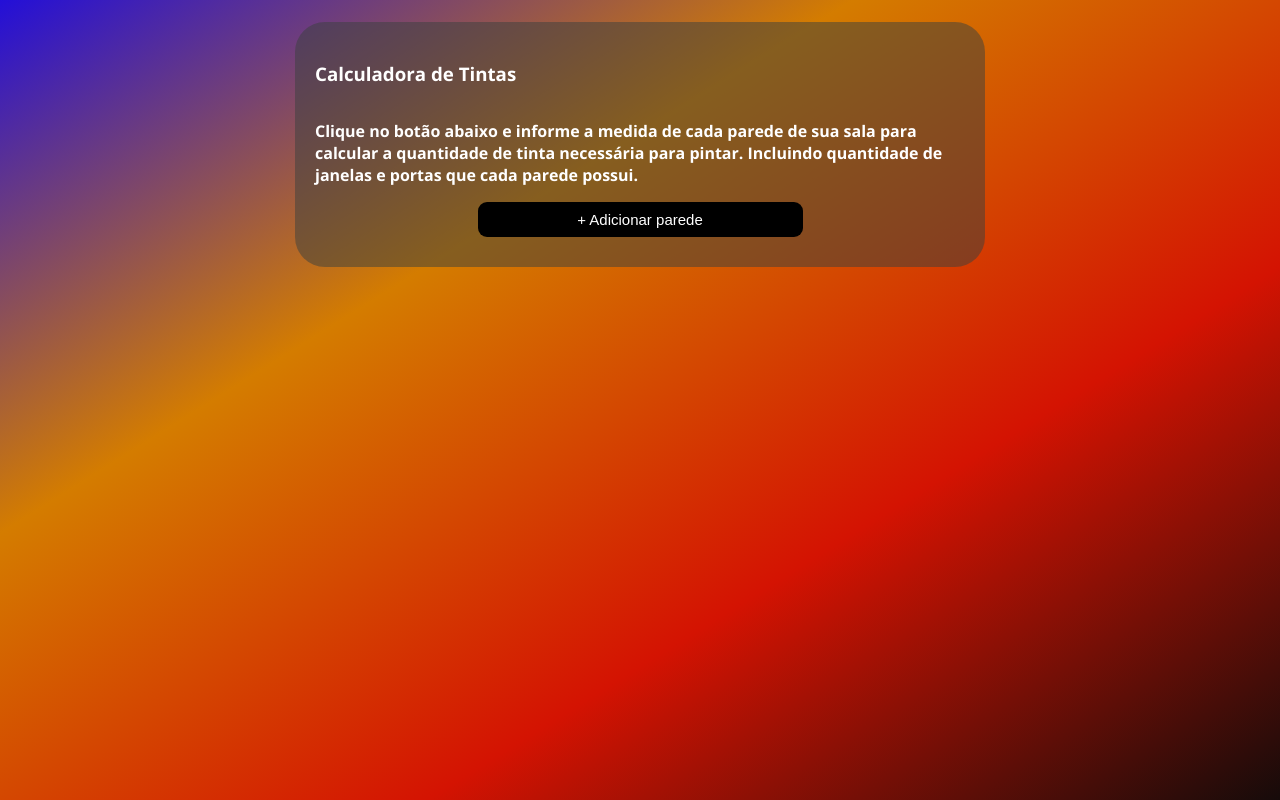
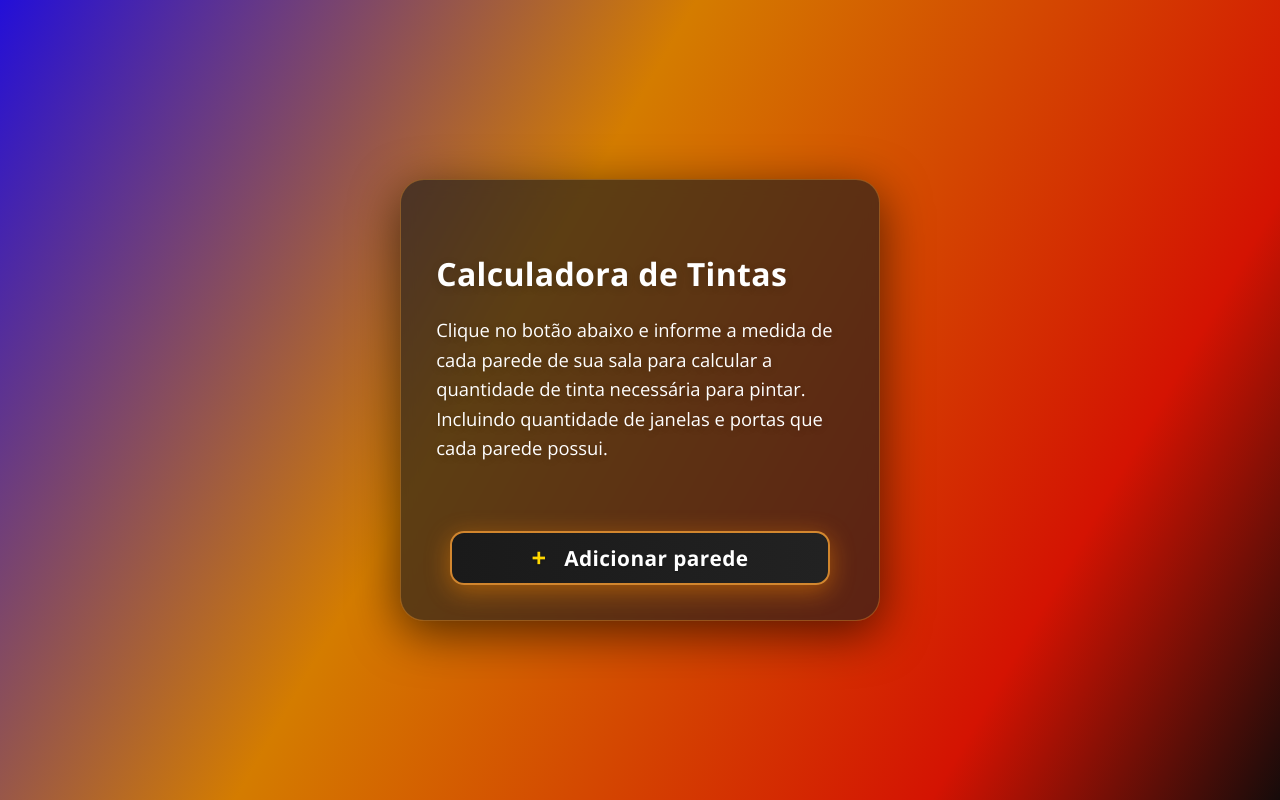
Before and after one commit to vafmendes/calculadora-de-tintas, a React (Vite) app: page / in a window 1280 px wide. Built offline with nearby package versions, Linux system fonts and the light colour scheme.

Commit message:
style: Alterado design do projeto

```diff
--- a/src/App.tsx
+++ b/src/App.tsx
@@ -1,10 +1,10 @@
-import React from 'react';
-import { InputCampos } from './presentation/pages/InputCampos';
-import './index.css';
+import React from "react";
+import { InputCampos } from "./presentation/pages/InputCampos";
+import "./index.css";
 
 function App(): React.ReactElement {
   return (
-    <div>
+    <div className="app-bg">
       <div className="container">
         <h3>Calculadora de Tintas</h3>
         <InputCampos />
--- a/src/presentation/pages/InputCampos.tsx
+++ b/src/presentation/pages/InputCampos.tsx
@@ -1,31 +1,23 @@
-import React from 'react';
-import { useSala } from '../../domains/sala';
-import { Parede } from '../../domains/parede';
-import { DisplayMedidas, DisplayResultado } from '../components';
-import '../../styles/style.css';
+import React from "react";
+import { useSala } from "../../domains/sala";
+import { Parede } from "../../domains/parede";
+import { DisplayMedidas, DisplayResultado } from "../components";
+import "../../styles/style.css";
 import {
   INSTRUCOES_LARGURA,
   INSTRUCOES_ALTURA,
   INSTRUCOES_PORTAS,
   INSTRUCOES_JANELAS,
-} from '../../shared/constants/salaConstants';
+} from "../../shared/constants/salaConstants";
 
 export function InputCampos(): React.ReactElement {
   const { paredes, completo, adicionarParede, reiniciarCalculo } = useSala();
 
   const solicitarMedidasParede = (indexParede: number): Parede | null => {
-    const larguraStr = prompt(
-      `${INSTRUCOES_LARGURA} ${indexParede}:`
-    );
-    const alturaStr = prompt(
-      `${INSTRUCOES_ALTURA} ${indexParede}:`
-    );
-    const portasStr = prompt(
-      `${INSTRUCOES_PORTAS} ${indexParede}:`
-    );
-    const janelasStr = prompt(
-      `${INSTRUCOES_JANELAS} ${indexParede}:`
-    );
+    const larguraStr = prompt(`${INSTRUCOES_LARGURA} ${indexParede}:`);
+    const alturaStr = prompt(`${INSTRUCOES_ALTURA} ${indexParede}:`);
+    const portasStr = prompt(`${INSTRUCOES_PORTAS} ${indexParede}:`);
+    const janelasStr = prompt(`${INSTRUCOES_JANELAS} ${indexParede}:`);
 
     if (!larguraStr || !alturaStr || !portasStr || !janelasStr) {
       return null;
@@ -58,23 +50,17 @@ export function InputCampos(): React.ReactElement {
   };
 
   return (
-    <div style={{ display: 'block' }}>
+    <div className="intro-content">
       <p>
         Clique no botão abaixo e informe a medida de cada parede de sua sala
         para calcular a quantidade de tinta necessária para pintar. Incluindo
         quantidade de janelas e portas que cada parede possui.
       </p>
-      {!completo && paredes.length > 0 && (
-        <h5>Para adicionar outra parede clique novamente</h5>
-      )}
       {!completo && (
-        <button onClick={handleAdicionarParede}>+ Adicionar parede</button>
+        <button onClick={handleAdicionarParede}>Adicionar parede</button>
       )}
       {completo && <DisplayMedidas paredes={paredes} />}
       {completo && <DisplayResultado paredes={paredes} />}
-      {completo && (
-        <h5>Caso deseje fazer um novo cálculo, clique em 'Reiniciar'</h5>
-      )}
       {completo && <button onClick={handleReiniciar}>Reiniciar</button>}
     </div>
   );
--- a/src/styles/style.css
+++ b/src/styles/style.css
@@ -1,51 +1,132 @@
-@import url('https://fonts.googleapis.com/css2?family=Open+Sans:wght@400;700&display=swap');
-:root{
+@import url("https://fonts.googleapis.com/css2?family=Open+Sans:wght@400;700&display=swap");
+:root {
+  --primary-gradient: linear-gradient(
+    120deg,
+    #230fd8 0%,
+    #d47c00 40%,
+    #d41302 80%,
+    #160b0a 100%
+  );
+  --glass-bg: rgba(30, 30, 30, 0.65);
+  --glass-border: rgba(255, 160, 50, 0.35);
+  --glass-shadow: 0 12px 48px rgba(0, 0, 0, 0.6);
+  --button-gradient: linear-gradient(90deg, #1a1a1a 0%, #222222 100%);
+  --button-shadow: 0 6px 24px rgba(255, 140, 0, 0.45);
+  --button-border: 2px solid rgba(255, 160, 50, 0.8);
+  --text-shadow: 0 2px 8px rgba(0, 0, 0, 0.18);
+}
+/* Centraliza o card na tela */
+.app-bg {
+  min-height: 100vh;
+  width: 100vw;
+  display: flex;
+  align-items: center;
+  justify-content: center;
+  background: var(--primary-gradient);
+}
 
-    --primary-color: linear-gradient(to bottom right,#230fd8,#d47c00,#d41302, #160b0a);
+/* Ajusta o conteúdo interno do card */
+.intro-content {
+  width: 100%;
+  display: flex;
+  flex-direction: column;
+  align-items: flex-start;
+  justify-content: center;
+}
 
+.container {
+  max-width: 480px;
+  width: 100%;
+  margin: 0 auto;
+  padding: 2.5rem 2.2rem 2.2rem 2.2rem;
+  border-radius: 24px;
+  background: var(--glass-bg);
+  box-shadow: var(--glass-shadow);
+  border: 1px solid var(--glass-border);
+  color: #fff;
+  font-size: 1.18rem;
+  font-weight: 400;
+  backdrop-filter: blur(8px);
+  -webkit-backdrop-filter: blur(8px);
+  position: relative;
+  text-align: left;
+  display: flex;
+  flex-direction: column;
+  align-items: flex-start;
 }
+
+h3 {
+  font-size: 2rem;
+  font-weight: 700;
+  margin-bottom: 1.3rem;
+  color: #fff;
+  text-shadow: var(--text-shadow);
+  letter-spacing: 0.01em;
+}
+
+.container p {
+  font-size: 1.15rem;
+  font-weight: 400;
+  color: #fff;
+  margin-bottom: 2.1rem;
+  line-height: 1.6;
+  text-shadow: var(--text-shadow);
+  margin-top: 0;
+}
+
+button {
+  display: flex;
+  align-items: center;
+  justify-content: center;
+  gap: 0.6rem;
+  width: 100%;
+  max-width: 380px;
+  height: 54px;
+  margin: 2.2rem auto 0 auto;
+  padding: 0 1.5rem;
+  font-size: 1.3rem;
+  font-weight: 700;
+  border-radius: 14px;
+  border: 2px solid rgba(255, 160, 50, 0.8);
+  background: linear-gradient(90deg, #1a1a1a 0%, #222222 100%);
+  color: #fff;
+  box-shadow: 0 6px 24px rgba(255, 140, 0, 0.45);
+  cursor: pointer;
+  transition: all 0.2s ease;
+  text-shadow: 0 1px 2px rgba(0, 0, 0, 0.3);
+  letter-spacing: 0.02em;
+  font-family: "Open Sans", sans-serif;
+}
+button:hover {
+  transform: translateY(-2px);
+  box-shadow: 0 8px 32px rgba(255, 160, 50, 0.6);
+  border-color: rgba(255, 180, 70, 1);
+}
+button:active {
+  transform: translateY(0);
+  box-shadow: 0 2px 12px rgba(255, 140, 0, 0.3);
+}
+button::before {
+  content: "+";
+  font-size: 1.6rem;
+  font-weight: 700;
+  color: #ffd700;
+  margin-right: 0.5rem;
+  line-height: 1;
+}
+/* ...existing code... */
+
 * {
-    box-sizing: border-box;
-    outline: 0;
+  box-sizing: border-box;
+  outline: 0;
 }
 body {
-    margin: 0;
-    padding: 2px;
-    font-family: 'Open sans', sans-serif;
-    min-height: 100vh;
-    background: var(--primary-color);
+  margin: 0;
+  padding: 0;
+  font-family: "Open Sans", sans-serif;
+  min-height: 100vh;
+  background: var(--primary-gradient);
+  display: flex;
+  align-items: center;
+  justify-content: center;
 }
-
-
-.container{
-    max-width: 690px;
-    width: 70%;
-    padding: 20px;
-    margin: 20px auto;
-    display: flex;
-    flex-wrap: wrap;
-    align-items: center;
-    border: none;
-    color: #fff;
-    border-radius: 30px;
-    font-size: clamp(8px, 5vw, 1rem);
-    font-weight: 800;
-    background-color:rgba(58, 65, 63, 0.5);
-}
-
-  button {
-    display: flex;
-    max-width: 1200px;
-    width: 50%;
-    height: 35px;
-    justify-content: space-around;
-    align-items: center;
-    margin: 10px auto;
-    cursor: pointer;
-    font-size: clamp(5px, 4vw, 15px);
-    border-radius: 9px;
-    border: none;
-    background-color: black;
-    color: white;
-
-  }
```
Also changed, not shown: public/calculadora_tintas_img1_novo.png (added), public/calculadora_tintas_img2_novo.png (added).
